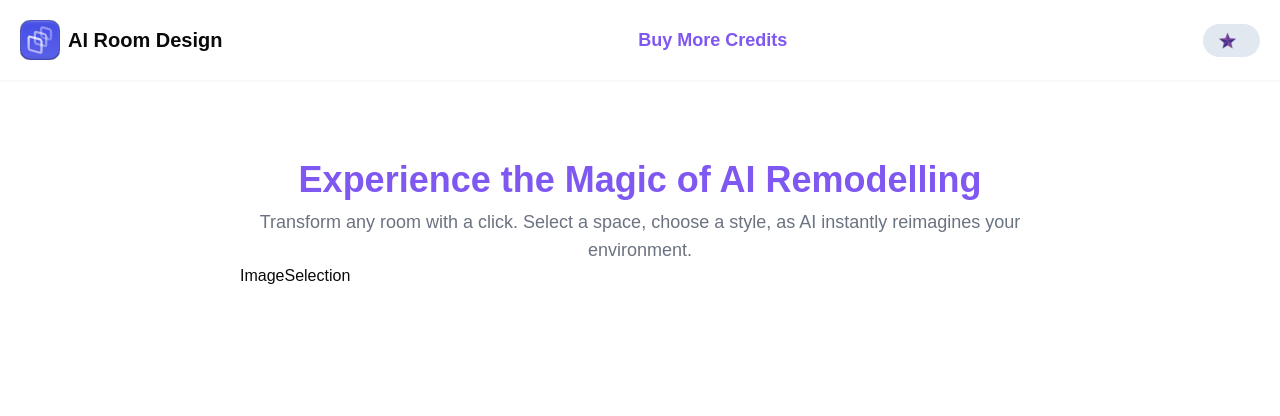
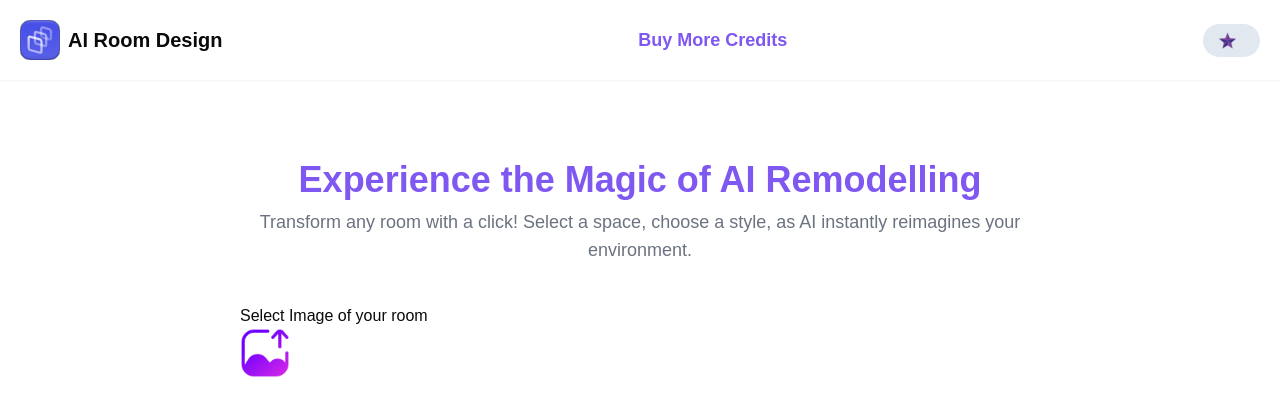
Before and after one commit to Aizal15Chopra/custom-room-redesign, a Next.js app: page /dashboard/create-new in a window 1280 px wide. Shown: the top 416 px of the page. Built offline with nearby package versions, Linux system fonts and the light colour scheme; no server answers.

Commit message:
Enhance CreateNew page with improved image selection functionality and updated description text

```diff
--- a/app/dashboard/create-new/_components/ImageSelection.jsx
+++ b/app/dashboard/create-new/_components/ImageSelection.jsx
@@ -1,8 +1,26 @@
+import Image from 'next/image'
 import React from 'react'
 
 function ImageSelection() {
   return (
-    <div>ImageSelection</div>
+    <div>
+        <label>
+            Select Image of your room
+        </label>
+        <div>
+            <label
+                htmlFor = 'upload-image'>
+                <div>
+                    <Image src = {'/imageupload.png'} width={50} height={50} alt='image'/>
+                </div>
+            </label>
+            <input type='file' accept = 'image/*'
+            id = 'upload-image'
+            style = {{display: 'none'}}
+
+            />
+        </div>
+    </div>
   )
 }
 
--- a/app/dashboard/create-new/page.jsx
+++ b/app/dashboard/create-new/page.jsx
@@ -6,10 +6,11 @@ function CreateNew() {
     <div>
        <h2 className='font-bold text-4xl text-primary text-center'>Experience the Magic of AI Remodelling</h2>
        <p className='text-center text-lg text-gray-500 mt-2'>
-        Transform any room with a click. Select a space, choose a style, as AI instantly reimagines your environment.
+        Transform any room with a click! Select a space, choose a style, as AI instantly reimagines your environment.
        </p>
 
-       <div>
+       <div className='grid grid-cols-1 md:grid-cols-2 items-center justify-center
+       mt-10'>
         {/* Image Selection*/}
             <ImageSelection />
         {/* Form Input section*/}
```
Also changed, not shown: public/imageupload.png (added).
